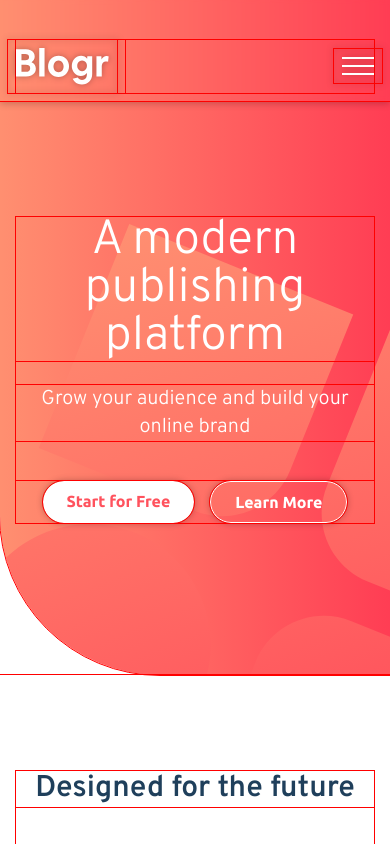
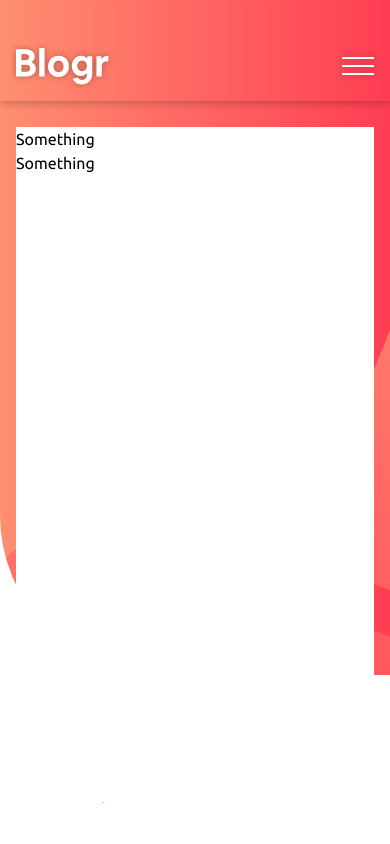
Before and after one commit to lilKriT/blogr-landing-page, a website: page index.html in a window 390 px wide. Shown: the top 844 px of the page. Drawn offline with Linux system fonts and the light colour scheme.

Commit message:
Working on mobile menu.

```diff
--- a/index.html
+++ b/index.html
@@ -22,6 +22,9 @@
 
     <!-- CSS -->
     <link rel="stylesheet" href="./dist/output.css" />
+
+    <!-- JS -->
+    <script src="./script.js" defer></script>
 
     <title>Blogr Landing Page - created by lilKriT</title>
   </head>
@@ -87,12 +90,18 @@
           <li><a href="#" class="solidButton">Sign Up</a></li>
         </menu>
 
-        <!-- Mobile Navigation -->
+        <!-- Mobile Menu Button -->
         <img
           src="./images/icon-hamburger.svg"
           alt="Mobile Menu"
           class="block lg:hidden cursor-pointer p-2 ml-auto -mr-2 iconShadow"
         />
+
+        <!-- Mobile Menu Dropdown -->
+        <menu class="mobileMenu">
+          <li>Something</li>
+          <li>Something</li>
+        </menu>
       </nav>
     </header>
 
--- /dev/null
+++ b/script.js
@@ -0,0 +1 @@
+console.log("Script loaded");
--- a/src/input.css
+++ b/src/input.css
@@ -13,7 +13,7 @@
 @layer base {
   /* For testing purposes */
   * {
-    outline: 1px solid red;
+    /* outline: 1px solid red; */
   }
 
   /* Body font */
@@ -183,6 +183,13 @@
   .clearButton::after {
     content: none;
   }
+
+  /* Mobile menu */
+  .mobileMenu {
+    @apply bg-white absolute left-4 right-4 z-10;
+    top: 15vh;
+    height: 80vh;
+  }
 }
 
 @layer utilities {
```
Also changed, not shown: dist/output.css.
